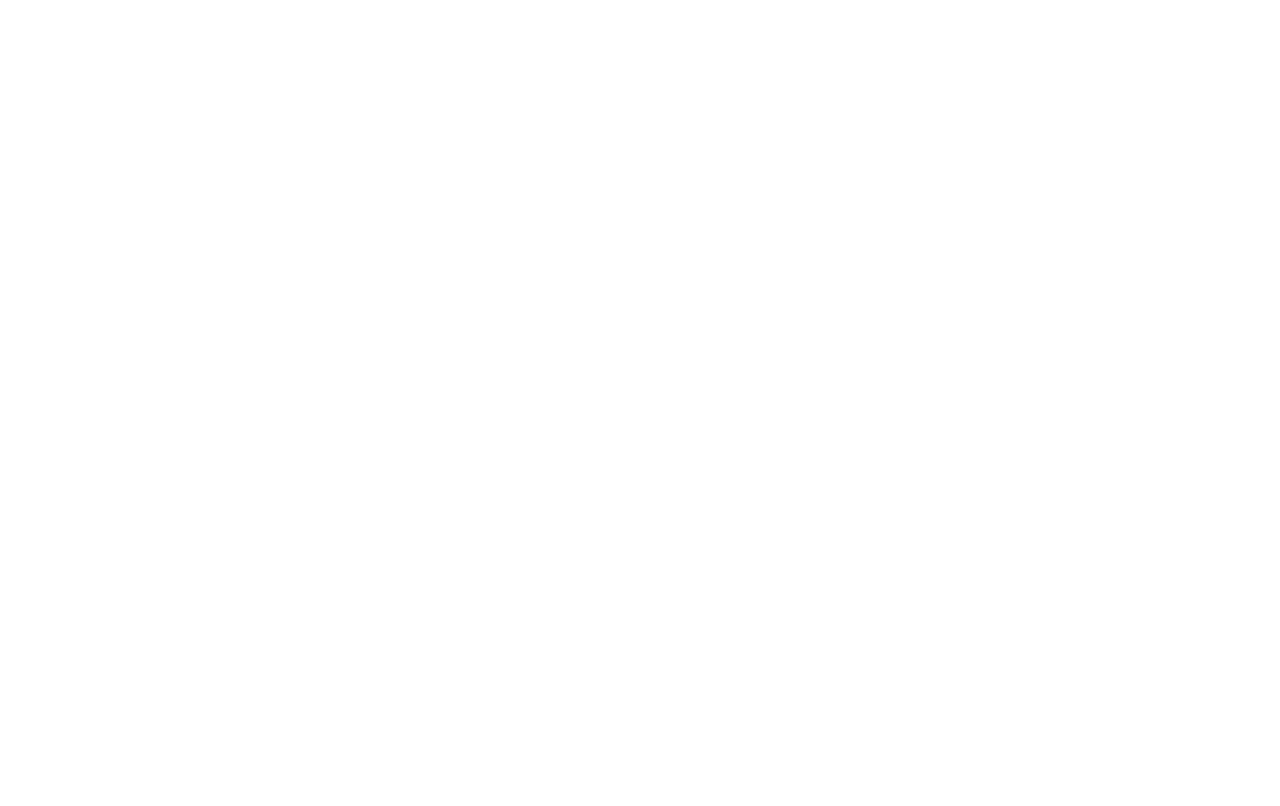
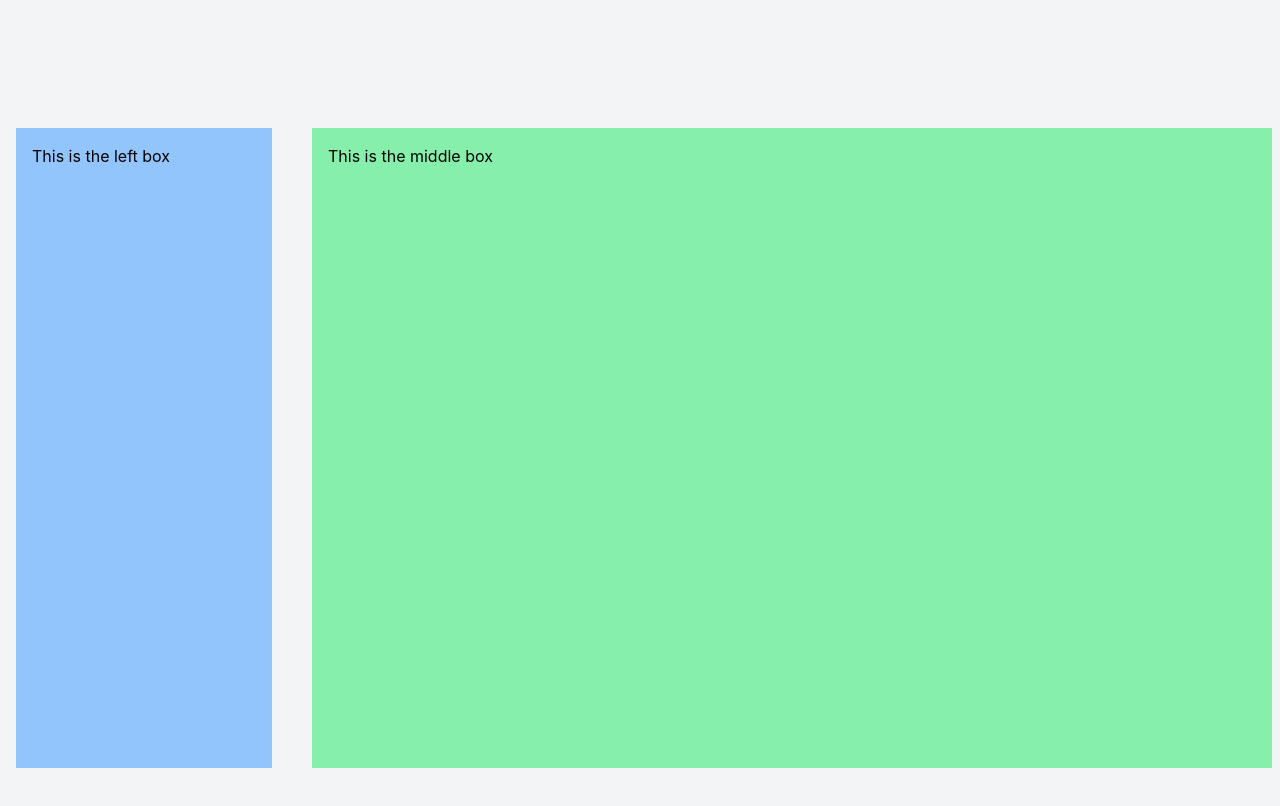
Before and after one commit to paripat2504/461L-Software-Lab-Project, a React (Create React App) app in the folder frontend/: page /home in a window 1280 px wide. Before the commit this address had no page. Shown: the top 806 px of the page. Built offline with nearby package versions, Linux system fonts and the light colour scheme.

Commit message:
add skeleton for homepage

```diff
--- a/frontend/src/App.js
+++ b/frontend/src/App.js
@@ -3,6 +3,7 @@ import logo from './logo.svg';
 import LoginForm from './LoginForm';
 import { BrowserRouter as Router, Routes, Route } from "react-router-dom";
 import SignUpForm from './SignUpForm';
+import HomePage from './homePage';
 
 
 function App() {
@@ -13,10 +14,12 @@ function App() {
         <Routes>
           <Route path="/" element={<LoginForm />} />
           <Route path="/signup" element={<SignUpForm/>} />
+          <Route path="/home" element={<HomePage/>} />
         </Routes>
       </header>
     </div>
     </Router>
+
   );
 }
 
--- a/frontend/src/LoginForm.js
+++ b/frontend/src/LoginForm.js
@@ -34,7 +34,11 @@ function LoginForm() {
 
           const data = await response.json();
           //Handle message
-          setMessage(data.message);
+          if (data.message === "Login successful") {
+            navigate('/home');
+          } else {
+            setMessage(data.message);
+          }
         } catch (err) {
           console.error(err);
           setMessage("An error occured: " + err)
--- a/frontend/src/SignUpForm.js
+++ b/frontend/src/SignUpForm.js
@@ -52,7 +52,7 @@ function SignUpForm() {
       if (data.message === "User registered successfully") {
           alert("User registered successfully")
           navigate('/');
-      } else if (data.message === "User already exists") {
+      } else if (data.message === "Username has already been taken") {
           alert("User already exists");
       } else {
           alert("An error occured: " + data.message);
@@ -64,7 +64,7 @@ function SignUpForm() {
 
     return (
     <div className="flex justify-center items-center h-screen w-screen">
-    <div className=" border-t-8 rounded-md border-amber-600 bg-white p-14 shadow-2xl w-96">
+    <div className="border-t-8 rounded-md border-amber-600 bg-white p-14 shadow-2xl w-96">
       <div className="SignUpForm">
         <header className="SignUpForm-header">
           <h1 className="font-bold text-center block text-3xl">Sign Up</h1>
--- /dev/null
+++ b/frontend/src/homePage.js
@@ -0,0 +1,23 @@
+import React from 'react';
+import { useState } from 'react';
+import { useNavigate } from "react-router";
+
+function HomePage() {
+    return (
+
+        <div className="container mx-auto py-32">
+        <div className="flex">
+
+          <div className="w-1/5 bg-blue-300 h-128 p-4 mr-10 ml-4 items-center">
+            <p>This is the left box</p>
+          </div>
+
+          <div className="w-3/4 bg-green-300 h-128 p-4">
+            <p>This is the middle box</p>
+          </div>
+        </div>
+      </div>
+    );
+}
+
+export default HomePage;
--- a/frontend/tailwind.config.js
+++ b/frontend/tailwind.config.js
@@ -2,7 +2,11 @@
 module.exports = {
   content: ["./src/**/*.{js,jsx}"],
   theme: {
-    extend: {},
+    extend: {
+      height: {
+        '128': '40rem',
+      }
+    },
   },
   plugins: [],
 }
```
